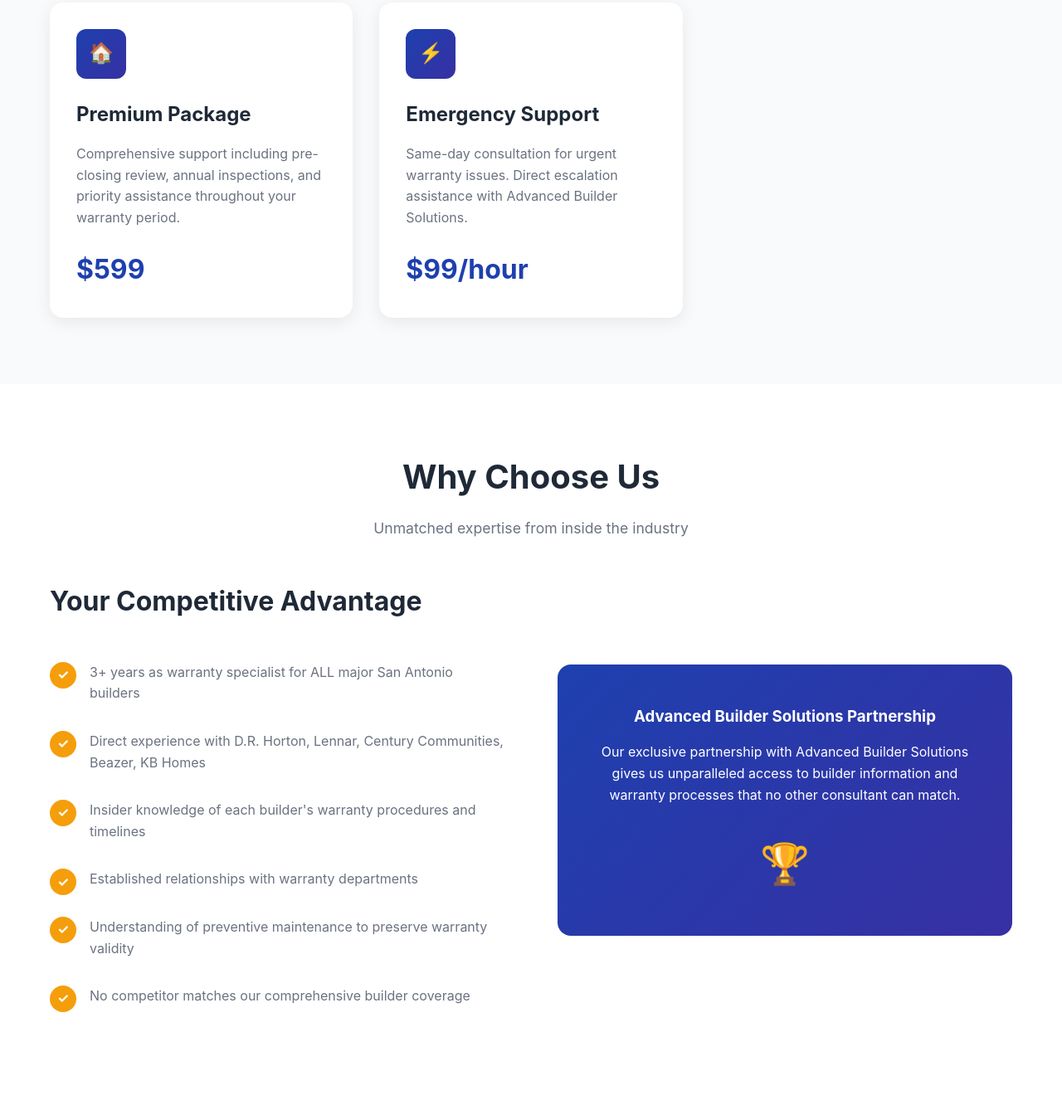
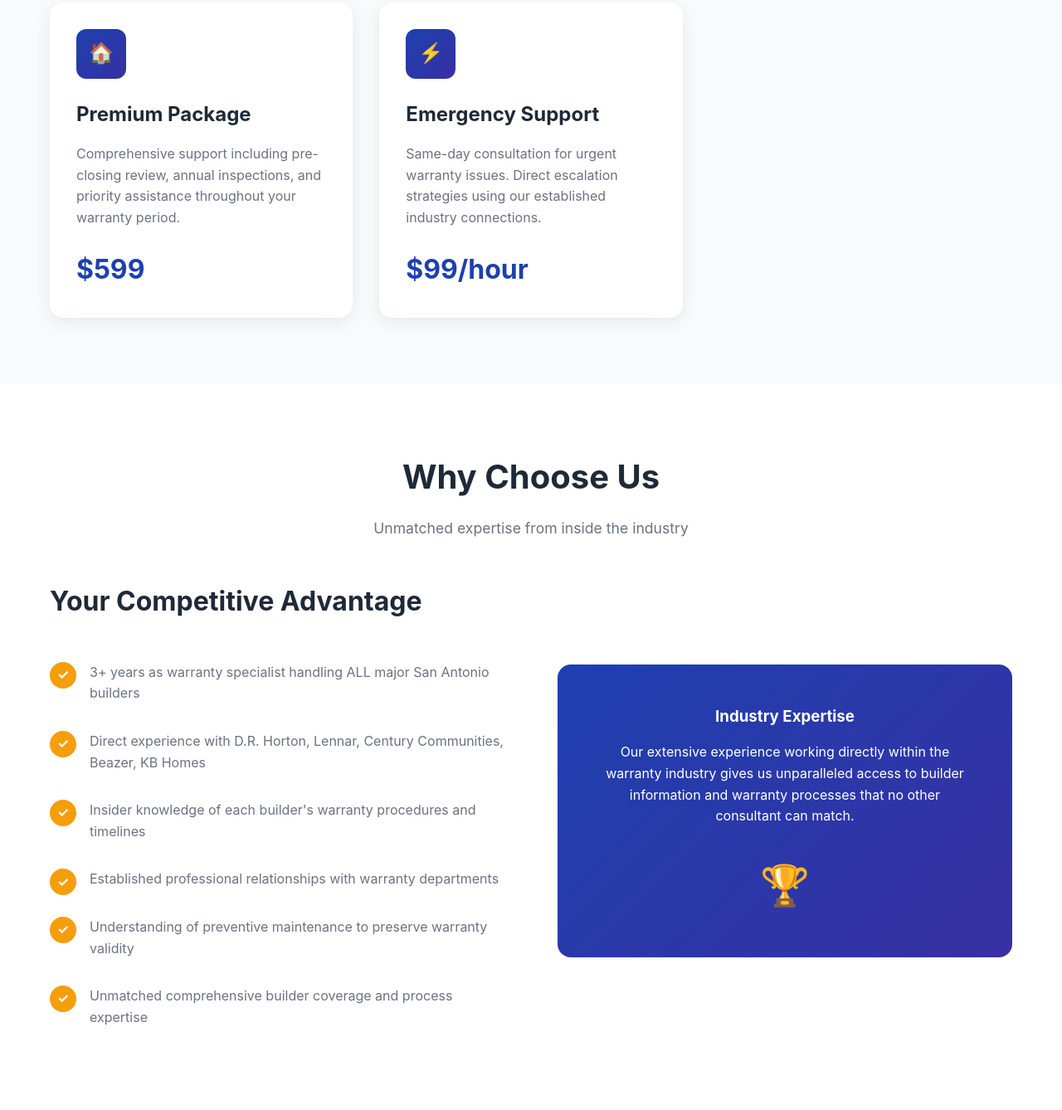
Before and after one commit to xBinaryCodex/warranty-website, a plain HTML site: page index.html in a window 1280 px wide. Shown: the part 1302-2640 px from the top of the page at 83% size. Drawn offline with Linux system fonts and the light colour scheme.

Commit message:
removed ABS partnership

```diff
--- a/index.html
+++ b/index.html
@@ -488,7 +488,7 @@
             <div class="hero-content">
                 <div>
                     <h1>Protect Your Home Investment with Expert Warranty Guidance</h1>
-                    <p>San Antonio's premier home warranty consulting service, specializing in new construction warranties with insider knowledge from Advanced Builder Solutions.</p>
+                    <p>San Antonio's premier home warranty consulting service, specializing in new construction warranties with exclusive insider knowledge of builder processes.</p>
                     <a href="#contact" class="cta-button">Schedule Your Free Consultation</a>
                 </div>
                 <div class="hero-stats">
@@ -544,7 +544,7 @@
                 <div class="service-card">
                     <div class="service-icon">⚡</div>
                     <h3>Emergency Support</h3>
-                    <p>Same-day consultation for urgent warranty issues. Direct escalation assistance with Advanced Builder Solutions.</p>
+                    <p>Same-day consultation for urgent warranty issues. Direct escalation strategies using our established industry connections.</p>
                     <div class="service-price">$99/hour</div>
                 </div>
             </div>
@@ -562,17 +562,17 @@
                 <div class="why-us-content">
                     <h3>Your Competitive Advantage</h3>
                     <ul class="why-us-list">
-                        <li>3+ years as warranty specialist for ALL major San Antonio builders</li>
+                        <li>3+ years as warranty specialist handling ALL major San Antonio builders</li>
                         <li>Direct experience with D.R. Horton, Lennar, Century Communities, Beazer, KB Homes</li>
                         <li>Insider knowledge of each builder's warranty procedures and timelines</li>
-                        <li>Established relationships with warranty departments</li>
+                        <li>Established professional relationships with warranty departments</li>
                         <li>Understanding of preventive maintenance to preserve warranty validity</li>
-                        <li>No competitor matches our comprehensive builder coverage</li>
+                        <li>Unmatched comprehensive builder coverage and process expertise</li>
                     </ul>
                 </div>
                 <div class="why-us-image">
-                    <h3>Advanced Builder Solutions Partnership</h3>
-                    <p style="margin-top: 1rem;">Our exclusive partnership with Advanced Builder Solutions gives us unparalleled access to builder information and warranty processes that no other consultant can match.</p>
+                    <h3>Industry Expertise</h3>
+                    <p style="margin-top: 1rem;">Our extensive experience working directly within the warranty industry gives us unparalleled access to builder information and warranty processes that no other consultant can match.</p>
                     <div style="margin-top: 2rem; font-size: 3rem;">🏆</div>
                 </div>
             </div>
@@ -629,7 +629,7 @@
             <div class="footer-content">
                 <div class="footer-section">
                     <h3>Diaz Home Warranty Solutions</h3>
-                    <p>San Antonio's premier home warranty consulting service with exclusive Advanced Builder Solutions expertise.</p>
+                    <p>San Antonio's premier home warranty consulting service with exclusive industry expertise and builder connections.</p>
                 </div>
                 <div class="footer-section">
                     <h3>Service Areas</h3>
```
